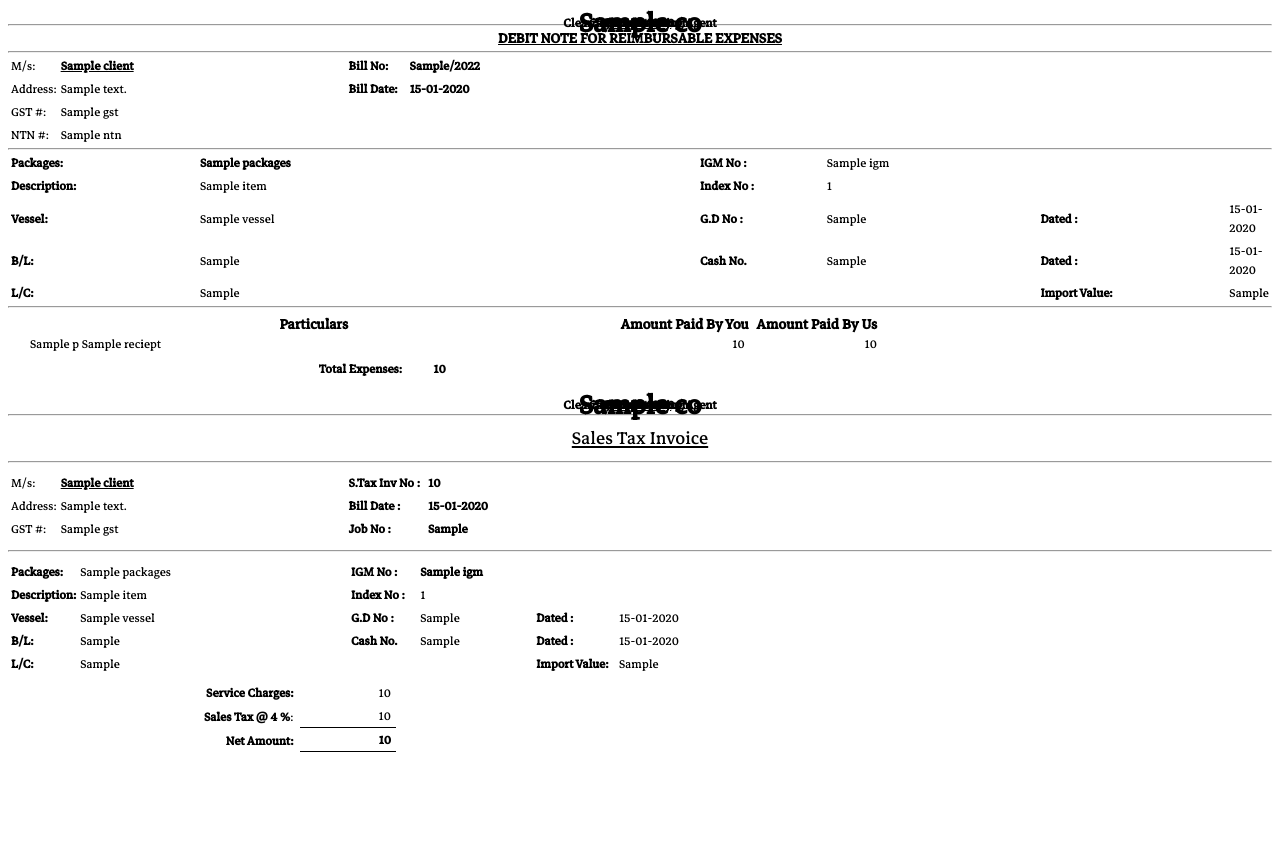
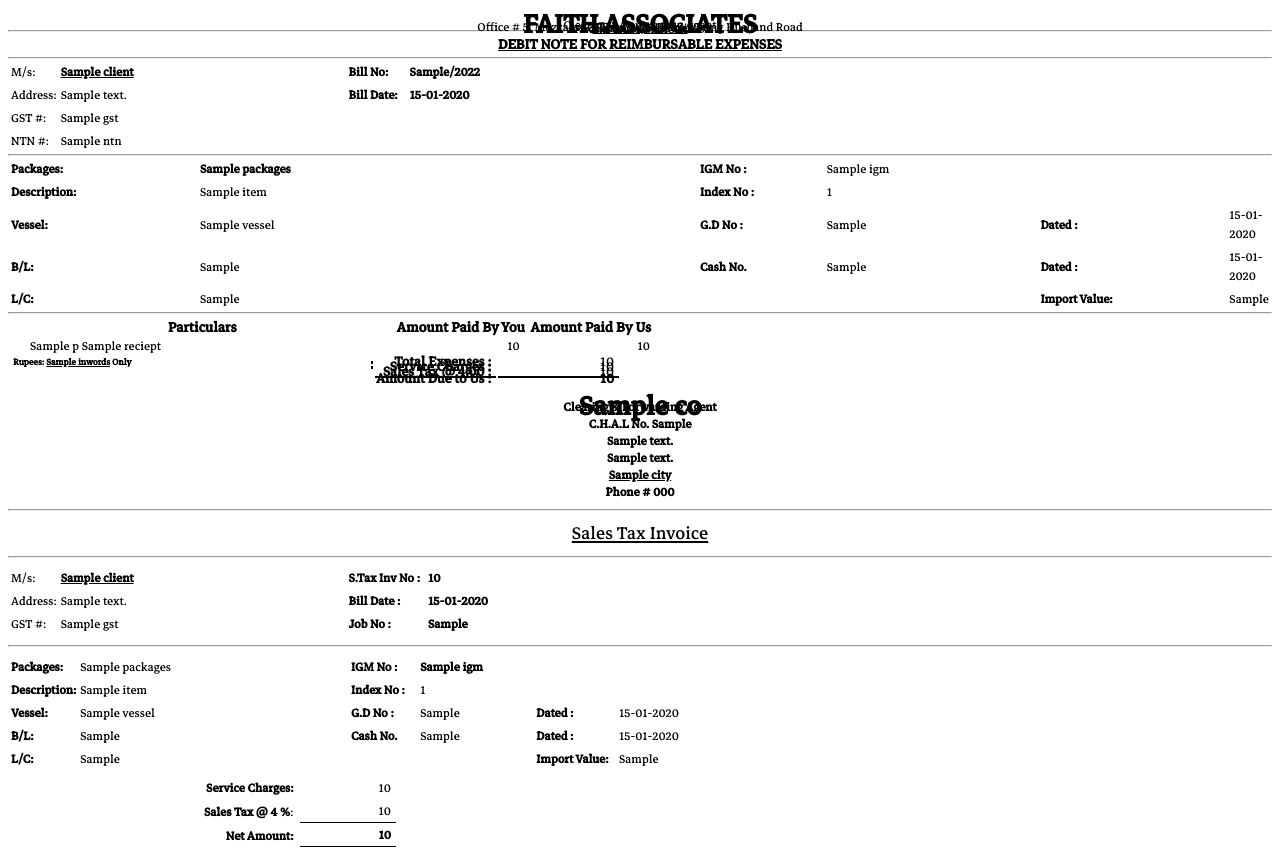
Before and after one commit to rizwanweb/FaithSoftware-V-0.1, a Django app: template reports/templates/reports/bill_report.html in a window 1280 px wide. Before the commit the page ends 752 px from the top, so only its background shows below. Run offline with Django 3.2, Linux system fonts and the light colour scheme; the template is opened without the code that fills it: most values are stand-ins (such as "Sample title", 1, 10 or a date in 2020).

Commit message:
fixing bill report

```diff
--- a/reports/templates/reports/bill_report.html
+++ b/reports/templates/reports/bill_report.html
@@ -23,14 +23,18 @@
             font-size: 16px;
             font-family: Markazi;
         }
-
         h1 {
             font-size: 36px;
             text-align: center;
             margin-bottom: 0px;
         }
-        .header{
-            line-height: 0px;
+        .header {
+            line-height: 1px;
+            paddint-top: 0px;
+        }
+        .f-14{
+            font-size: 18px;
+            line-height: 1px;
         }
 
     </style>
@@ -38,13 +42,12 @@
 
 <body>
     <div class="header">
-        <center><h1 style="font-size: 36px; margin-bottom: 0px; line-height:0px;">{{co.name}}</h1></center>
-        <center><span style="font-weight: bold; margin-top: 0px; padding: 0px;">Clearing & Forwarding Agent</span></center>
-        <center><span style="font-weight: bold; margin-bottom: 0px;">C.H.A.L No. {{co.challanNo}}</span></center>
-        <center><span style="font-weight: bold; margin-bottom: 0px;">{{co.address1}}</span></center>
-        <center><span style="font-weight: bold; margin-bottom: 0px;">{{co.address2}}</span></center>
-        <center><span style=" font-weight: bold; margin-bottom: 0px;"><u>{{co.city}}</u></span></center>
-        <center><span style="font-weight: bold; margin-bottom: 0px;">Phone # {{co.phone1}}</span></center>
+        <h1>FAITH ASSOCIATES</h1>
+        <center><span style="padding-top: 0px;">Clearing & Forwarding Agent</span></center>
+        <center><span>C.H.A.L No. 1942</span></center>
+        <center><span>Office # 5, Mezzanine Floor, Sutli Plaza, Young Husband Road</span></center>
+        <center><span><u>Kharadar, Karachi</u></span></center>
+        <center><span>Phone # 021-32313948-9</span></center>
     </div>
     <hr style="margin-bottom: 1px; margin-top: 0px;">
     <center><b><u><h3 style="margin-bottom: 1px; margin-top: 0px;">DEBIT NOTE FOR REIMBURSABLE EXPENSES</h3></u></b></center>
@@ -117,11 +120,11 @@
         </tr>
     </table>
     <hr style="margin-bottom: 0px; margin-top: 0px;">
-    <table id="bill_frame" style="left:100px;">
+    <table id="bill_frame" style="">
         <tr style="border: 2px solid black;">
-            <th style="width: 70%; font-size: 19px; padding-top: 3px;"><b>Particulars</b></th>
-            <th style="width: 15%; font-size: 19px; padding-top: 3px;">Amount Paid By You</th>
-            <th style="width: 15%; font-size: 19px; padding-top: 3px;">Amount Paid By Us</th>
+            <th style="width: 60%; font-size: 19px; padding: 0px; line-height: 1px;"><b>Particulars</b></th>
+            <th style="width: 20%; font-size: 19px; padding: 0px;">Amount Paid By You</th>
+            <th style="width: 20%; font-size: 19px; padding: 0px;">Amount Paid By Us</th>
         </tr>
         {% for h in p %}
             <tr style=" line-height: 10px; padding-top: 2px; border: .5px dashed black; border-left: 2px solid black; border-right: 2px solid black;">
@@ -138,17 +141,33 @@
             </tr>
         {% endfor %}
         </table>
-        <table>
+        <table class="f-14">
             <tr>
-            <th style=" font-size: 16px;"></th>
-            <th style="width: 20%; font-size: 16px;"></th>
-            <th style="width: 20%; font-size: 16px;"></th>
+                <th style="width: 60%; font-size: 16px;"></th>
+                <th style="width: 20%; font-size: 16px;"></th>
+                <th style="width: 20%; font-size: 16px;"></th>
             </tr>
-        <tr style="padding-top: 5px; border-top: 2px solid black; border-right: 0px solid black; border-left: 0px solid black; border-bottom: 0px solid black;">
-            <td style="padding-left: 3px; width: 70%; border-bottom: 0px; "><b></b> </td>
-            <td style="text-align: right; width: 15%; padding-right: 3px; border-right: 2px; border-left: 2px; border-bottom: 2px;"><b>Total Expenses:</b></td>
-            <td style="text-align: right; width: 15%; padding-right: 5px; border-right: 2px; border-bottom: 2px;"><b>{{bill.totalCharges|floatformat:0}}</b></td>
+        <tr style="padding-top: 0px; border-top: 2px solid black; border-right: 0px solid black; border-left: 2px solid black;">
+            <td style="padding-left: 3px; border-right: 2px solid black; font-size: 12px;"><b>Rupees: <u>{{inwords}}</u> Only </b></td>
+            <td style="text-align: right; padding-right: 5px; border-right: 0px;"><b>Total Expenses :</b></td>
+            <td style="text-align: right; padding-right: 5px; border-right: 2px; border-left: 0px">{{bill.grossTotal|floatformat:0}}</td>
         </tr>
+        <tr style="padding-top: 0px; border-right: 2px solid black; border-left: 2px solid black;">
+            <td style="padding-left: 3px;  border-right: 2px solid black;">&emsp;</td>
+            <td style="text-align: right; padding-right: 5px; border-right: 0px;"><b>Service Charges :</b></td>
+            <td style="text-align: right; padding-right: 5px; border-right: 2px; border-left: 0px">{{bill.charges|floatformat:0}}</td>
+        </tr>
+        <tr style="padding-top: 0px;  border-right: 2px solid black; border-left: 2px solid black;">
+            <td style="padding-left: 3px;">&emsp;</td>
+            <td style="text-align: right; padding-right: 5px; border-right: 0px;"><b>Sales Tax @ {{bill.rateOfST|floatformat:2}} :</b></td>
+            <td style="text-align: right; padding-right: 5px; border-right: 2px; border-left: 0px">{{bill.salesTax|floatformat:0}}</td>
+        </tr>
+        <tr style="padding-top: 0px;  border-right: 2px solid black; border-bottom: 2px solid black; border-left: 2px solid black;">
+            <td style="padding-left: 3px;">&emsp;</td>
+            <td style="text-align: right; padding-right: 5px; border-top: 2px solid black; border-right: 0px;"><b>Amount Due to Us :</b></td>
+            <td style="text-align: right; padding-right: 5px; border-top: 2px solid black;  border-right: 2px; border-left: 0px"><b>{{bill.total|floatformat:0}}</b></td>
+        </tr>
+    </table>
         {% if bill.cashRefund > 0 %}
         <tr style="padding-top: 5px;">
             <td style="padding-left: 3px; width: 70%;"></td>
@@ -181,12 +200,12 @@
 <body>
     <div class="header">
         <center><h1 style="font-size: 36px; margin-bottom: 0px; line-height:0px;">{{co.name}}</h1></center>
-        <center><span style="font-weight: bold; margin-top: 0px; padding: 0px;">Clearing & Forwarding Agent</span></center>
-        <center><span style="font-weight: bold; margin-bottom: 0px;">C.H.A.L No. {{co.challanNo}}</span></center>
-        <center><span style="font-weight: bold; margin-bottom: 0px;">{{co.address1}}</span></center>
-        <center><span style="font-weight: bold; margin-bottom: 0px;">{{co.address2}}</span></center>
-        <center><span style=" font-weight: bold; margin-bottom: 0px;"><u>{{co.city}}</u></span></center>
-        <center><span style="font-weight: bold; margin-bottom: 0px;">Phone # {{co.phone1}}</span></center>
+        <center><span style="font-weight: bold; margin-top: 0px; padding: 0px;">Clearing & Forwarding Agent</p></center>
+        <center><span style="font-weight: bold; margin-bottom: 0px;">C.H.A.L No. {{co.challanNo}}</p></center>
+        <center><span style="font-weight: bold; margin-bottom: 0px;">{{co.address1}}</p></center>
+        <center><span style="font-weight: bold; margin-bottom: 0px;">{{co.address2}}</p></center>
+        <center><span style=" font-weight: bold; margin-bottom: 0px;"><u>{{co.city}}</u></p></center>
+        <center><span style="font-weight: bold; margin-bottom: 0px;">Phone # {{co.phone1}}</p></center>
     </div>
     <hr>
     <center><p style="font-size: 24px; margin-top: 0px; margin-bottom: 0px;"><u>Sales Tax Invoice</u></p></center>
```
